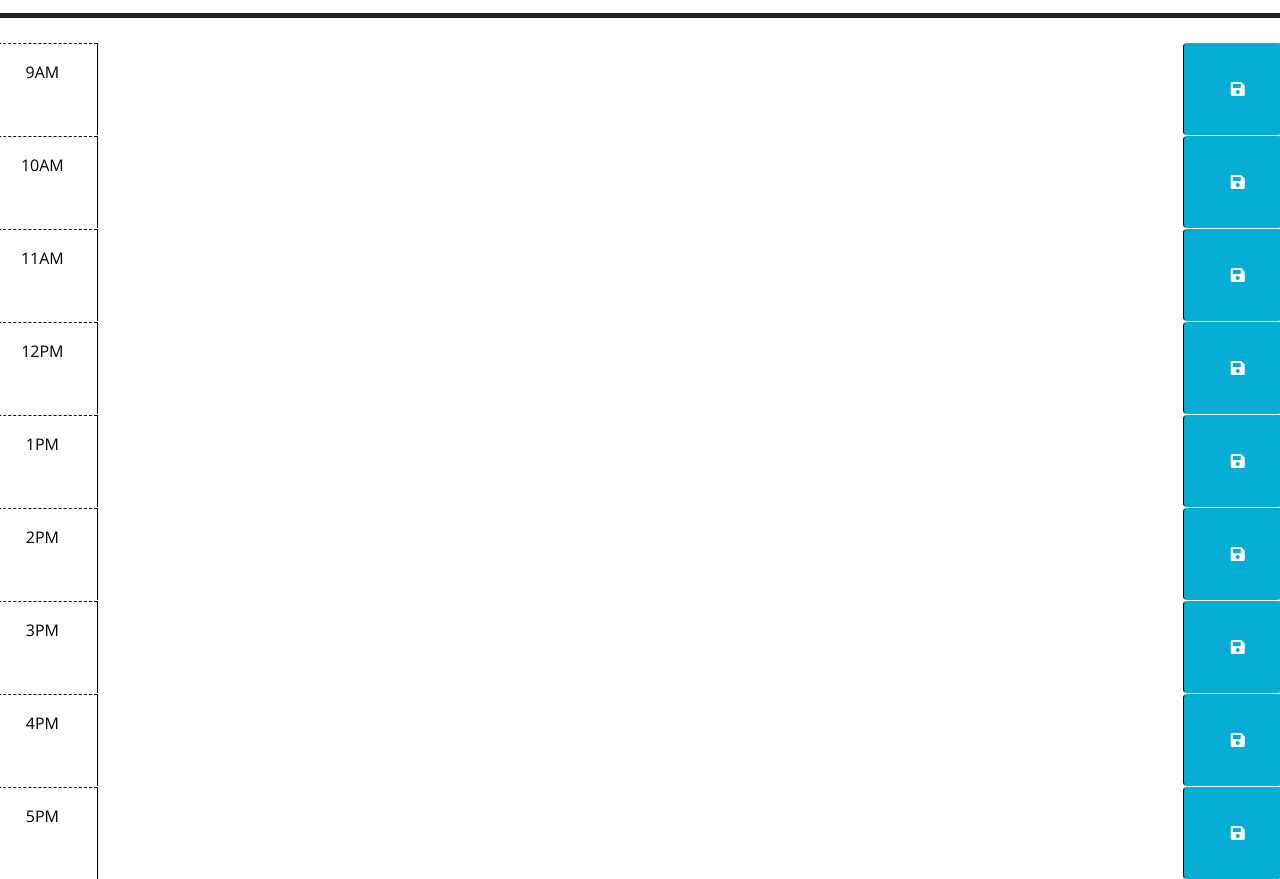
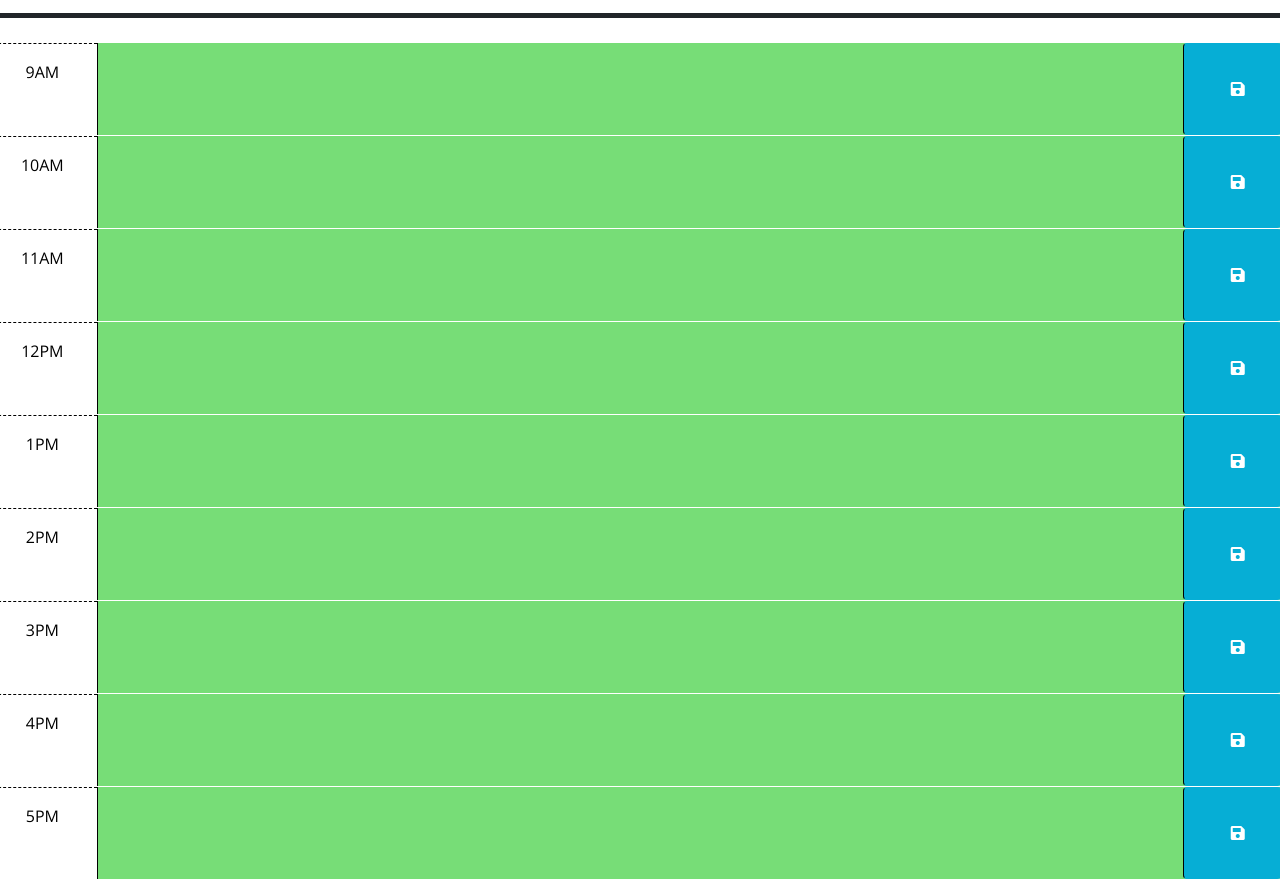
Before and after one commit to ews578/work-day-scheduler, a plain HTML site: page index.html in a window 1280 px wide. Shown: the part 260-1139 px from the top of the page. Drawn offline with nearby package versions, Linux system fonts and the light colour scheme.

Commit message:
added past present future time block to scriptjs

```diff
--- a/index.html
+++ b/index.html
@@ -40,7 +40,7 @@
         -->
 
       <!-- Example of a past time block. The "past" class adds a gray background color. -->
-      <div id="hour-9" class="row time-block">
+      <div data-hour="9" id="hour-9" class="row time-block">
         <div class="col-2 col-md-1 hour text-center py-3">9AM</div>
         <textarea class="col-8 col-md-10 description" rows="3"> </textarea>
         <button class="btn saveBtn col-2 col-md-1" aria-label="save">
@@ -49,7 +49,7 @@
       </div>
 
       <!-- Example of a a present time block. The "present" class adds a red background color. -->
-      <div id="hour-10" class="row time-block">
+      <div data-hour="10" id="hour-10" class="row time-block">
         <div class="col-2 col-md-1 hour text-center py-3">10AM</div>
         <textarea class="col-8 col-md-10 description" rows="3"> </textarea>
         <button class="btn saveBtn col-2 col-md-1" aria-label="save">
@@ -58,7 +58,7 @@
       </div>
 
       <!-- Example of a future time block. The "future" class adds a green background color. -->
-      <div id="hour-11" class="row time-block">
+      <div data-hour="11" id="hour-11" class="row time-block">
         <div class="col-2 col-md-1 hour text-center py-3">11AM</div>
         <textarea class="col-8 col-md-10 description" rows="3"> </textarea>
         <button class="btn saveBtn col-2 col-md-1" aria-label="save">
@@ -66,7 +66,7 @@
         </button>
       </div>
 
-      <div id="hour-12" class="row time-block">
+      <div data-hour="12" id="hour-12" class="row time-block">
         <div class="col-2 col-md-1 hour text-center py-3">12PM</div>
         <textarea class="col-8 col-md-10 description" rows="3"> </textarea>
         <button class="btn saveBtn col-2 col-md-1" aria-label="save">
@@ -74,7 +74,7 @@
         </button>
       </div>
 
-      <div id="hour-13" class="row time-block">
+      <div data-hour="13" id="hour-13" class="row time-block">
         <div class="col-2 col-md-1 hour text-center py-3">1PM</div>
         <textarea class="col-8 col-md-10 description" rows="3"> </textarea>
         <button class="btn saveBtn col-2 col-md-1" aria-label="save">
@@ -82,7 +82,7 @@
         </button>
       </div>
 
-      <div id="hour-14" class="row time-block">
+      <div data-hour="14" id="hour-14" class="row time-block">
         <div class="col-2 col-md-1 hour text-center py-3">2PM</div>
         <textarea class="col-8 col-md-10 description" rows="3"> </textarea>
         <button class="btn saveBtn col-2 col-md-1" aria-label="save">
@@ -90,7 +90,7 @@
         </button>
       </div>
 
-      <div id="hour-15" class="row time-block">
+      <div data-hour="15" id="hour-15" class="row time-block">
         <div class="col-2 col-md-1 hour text-center py-3">3PM</div>
         <textarea class="col-8 col-md-10 description" rows="3"> </textarea>
         <button class="btn saveBtn col-2 col-md-1" aria-label="save">
@@ -98,7 +98,7 @@
         </button>
       </div>
 
-      <div id="hour-16" class="row time-block">
+      <div data-hour="16" id="hour-16" class="row time-block">
         <div class="col-2 col-md-1 hour text-center py-3">4PM</div>
         <textarea class="col-8 col-md-10 description" rows="3"> </textarea>
         <button class="btn saveBtn col-2 col-md-1" aria-label="save">
@@ -106,7 +106,7 @@
         </button>
       </div>
 
-      <div id="hour-17" class="row time-block">
+      <div data-hour="17"  id="hour-17" class="row time-block">
         <div class="col-2 col-md-1 hour text-center py-3">5PM</div>
         <textarea class="col-8 col-md-10 description" rows="3"> </textarea>
         <button class="btn saveBtn col-2 col-md-1" aria-label="save">
--- a/script.js
+++ b/script.js
@@ -27,18 +27,42 @@ $(function () {
   // attribute of each time-block be used to conditionally add or remove the
   // past, present, and future classes? How can Day.js be used to get the
   // current hour in 24-hour time?
-  //
+
+  $('.time-block').ready(function() {
+    // Get the current hour
+    var currentHour = dayjs().hour();
+
+    // Iterate through each time block element
+    $('.time-block').each(function() {
+      var blockHour = parseInt($(this).attr('data-hour'));
+      console.log(blockHour,currentHour)
+
+      // Compare the block hour with the current hour
+      if (blockHour < currentHour) {
+        // Add class for past time block
+        $(this).addClass('past');
+      } else if (blockHour === currentHour) {
+        // Add class for present time block
+        $(this).addClass('present');
+      } else {
+        // Add class for future time block
+        $(this).addClass('future');
+      }
+    });
+  });
+
+
   // TODO: Add code to get any user input that was saved in localStorage and set
   // the values of the corresponding textarea elements. HINT: How can the id
   // attribute of each time-block be used to do this?
   //
-    $("#hour-9 .description").val(localStorage.getItem("hour-9"));
+    $("#hour-9  .description").val(localStorage.getItem("hour-9"));
     $("#hour-10 .description").val(localStorage.getItem("hour-10"));
     $("#hour-11 .description").val(localStorage.getItem("hour-11"));
     $("#hour-12 .description").val(localStorage.getItem("hour-12"));
     $("#hour-13 .description").val(localStorage.getItem("hour-13"));
     $("#hour-14 .description").val(localStorage.getItem("hour-14"));
     $("#hour-15 .description").val(localStorage.getItem("hour-15"));
-    $("#hour-16.description").val(localStorage.getItem("hour-16"));
-    $("#hour-17.description").val(localStorage.getItem("hour-17"));
+    $("#hour-16 .description").val(localStorage.getItem("hour-16"));
+    $("#hour-17 .description").val(localStorage.getItem("hour-17"));
 });
```
